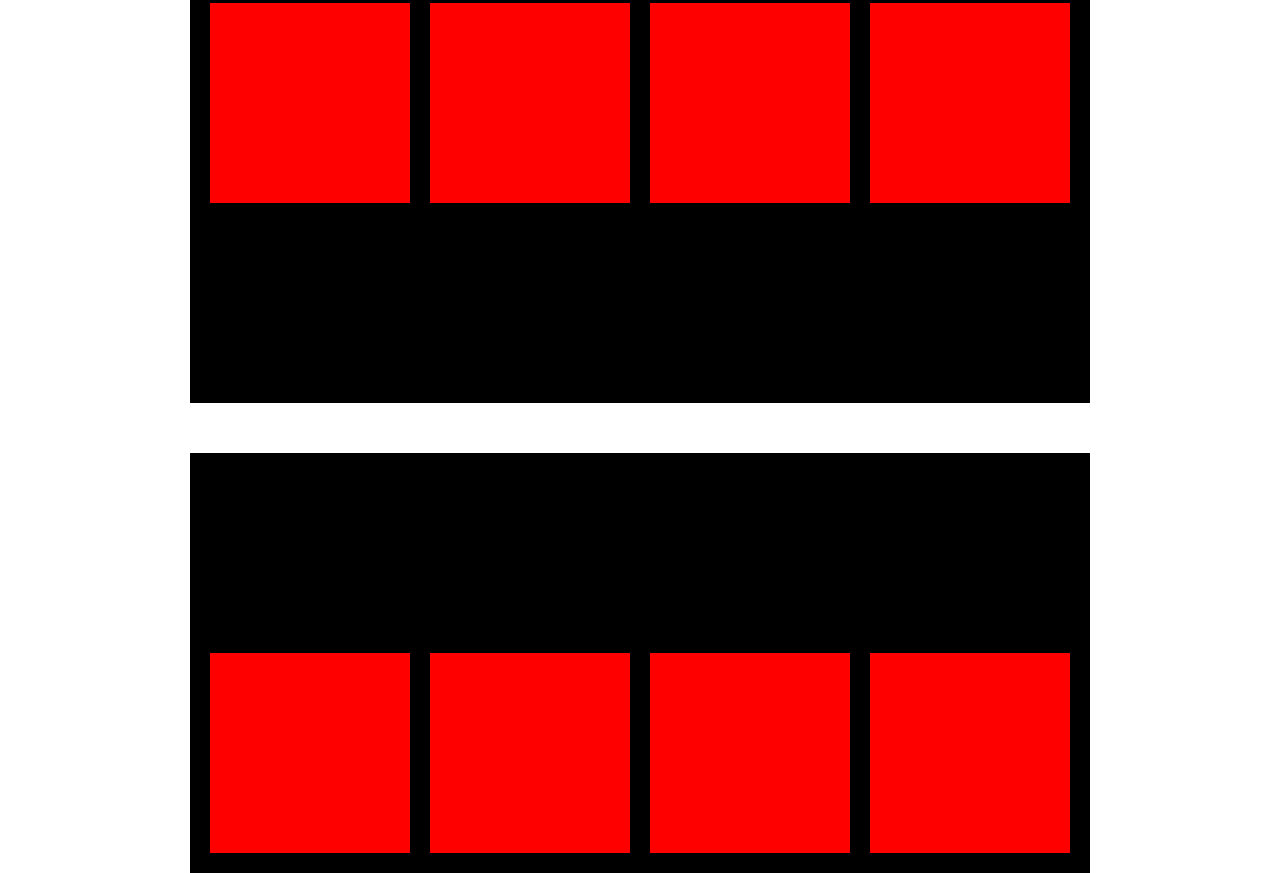
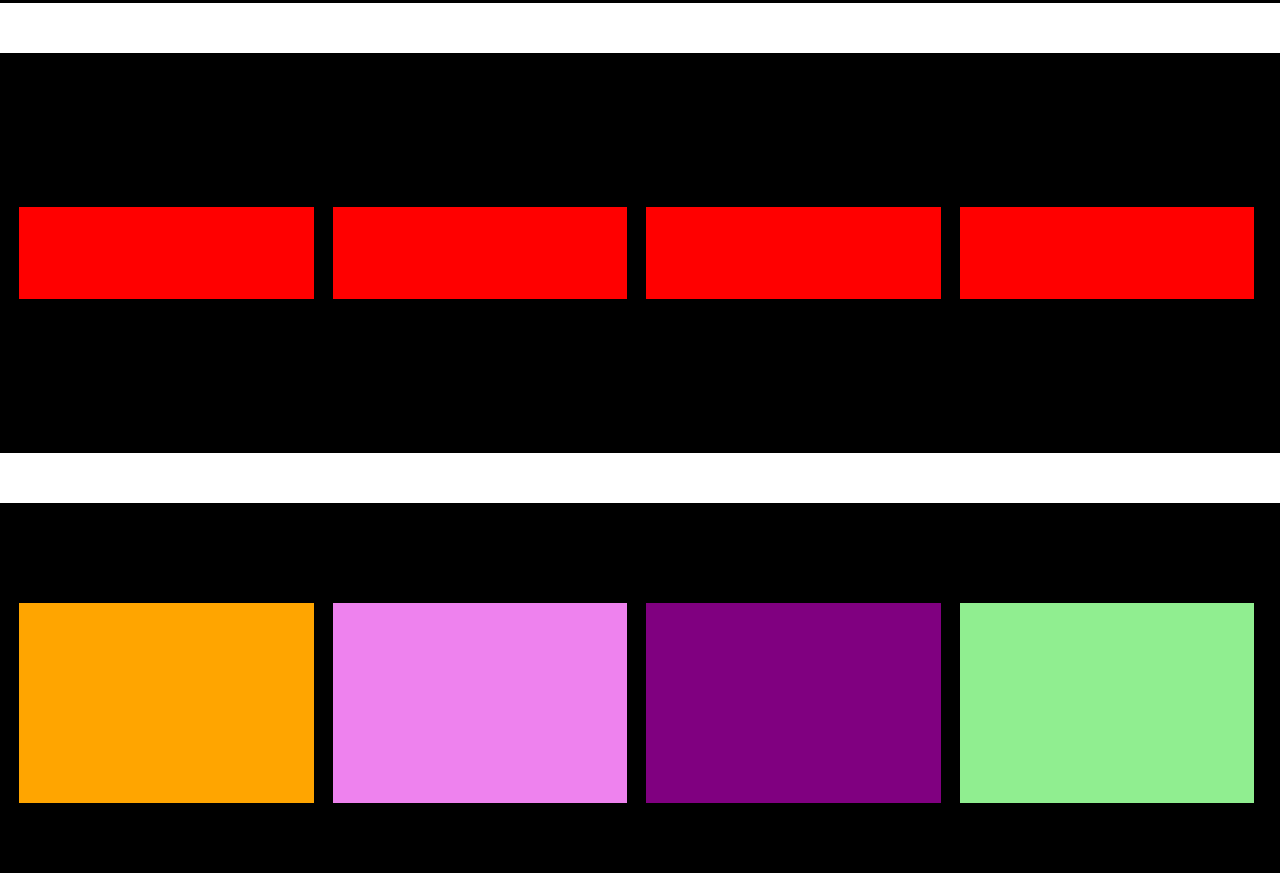
Before and after one commit to Musevych-D/Musevych-D.github.io, a plain HTML site: page hw/HW for lesson 10/index.html in a window 1280 px wide. Shown: the part 847-1720 px from the top of the page. Drawn offline with Linux system fonts and the light colour scheme.

Commit message:
style update

```diff
--- a/hw/HW for lesson 10/css/style.css
+++ b/hw/HW for lesson 10/css/style.css
@@ -3,21 +3,34 @@
 	padding: 0;
 }
 
+.half-window{
+	width: 45%;
+	background-color: white;
+}
+
+h1, h2{
+	text-align: center;
+}
+
+p{
+	margin-bottom: 10px;
+}
+
 section{
-	height: 600px;
-	width: 900px;
+	height: 400px;
+	width: 100%;
 	margin: 0 auto;
 	background-color: black;
 
 	margin-bottom: 50px;
-	padding-top: 200px;
+	padding: 12% 0;
 	box-sizing: border-box;
 }
 
 div{
-	height: 200px;
-	width: 200px;
-	margin-left: 20px;
+	height: 100%;
+	width: 23%;
+	margin-left: 1.5%;
 
 	float: left;
 	background-color: red;
@@ -36,13 +49,11 @@ section[task="2.1"]:hover div:nth-child(even){
 section[task="2.2"] div:first-child:hover + div{
 	background-color: blue;
 	border: 5px solid yellow;
-	font-size: 25px;
 }
 
 section[task="2.3"] div:nth-child(2):hover ~ div{
 	background-color: blue;
 	border: 5px solid yellow;
-	font-size: 25px;
 }
 
 section[task^="3."]{
@@ -52,51 +63,52 @@ section[task^="3."]{
 
 section[task^="3."] div{
 	position: absolute;
-	top: 200px;
+	height: 50%;
+	top: 25%;
 	margin: 0px;
 	transition: all .5s;
 }
 
 div[order="1"]{
-	left: 20px;
+	left: 1.5%;
 	background-color: orange;
 }
 
 div[order="2"]{
-	left: 240px;
+	left: 26%;
 	background-color: violet;
 }
 
 div[order="3"]{
-	left: 460px;
+	left: 50.5%;
 	background-color: purple;
 }
 
 div[order="4"]{
-	left: 680px;
+	left: 75%;
 	background-color: lightgreen;
 }
 
 section[task="3.1"]:hover div[order="1"]{
-	left: 460px;
+	left: 50.5%;
 }
 
 section[task="3.1"]:hover div[order="3"]{
-	left: 20px;
+	left: 1.5%;
 }
 
 section[task="3.2"]:hover div[order="2"]{
-	left: 680px;
+	left: 75%;
 }
 
 section[task="3.2"]:hover div[order="4"]{
-	left: 240px;
+	left: 26%;
 }
 
 section[task="3.3"] > div[order="1"]:hover + div[order="2"]{
-	left: 460px;
+	left: 50.5%;
 }
 
 section[task="3.3"] > div[order="1"]:hover ~ div[order="3"]{
-	left: 240px;
+	left: 26%;
 }
```
